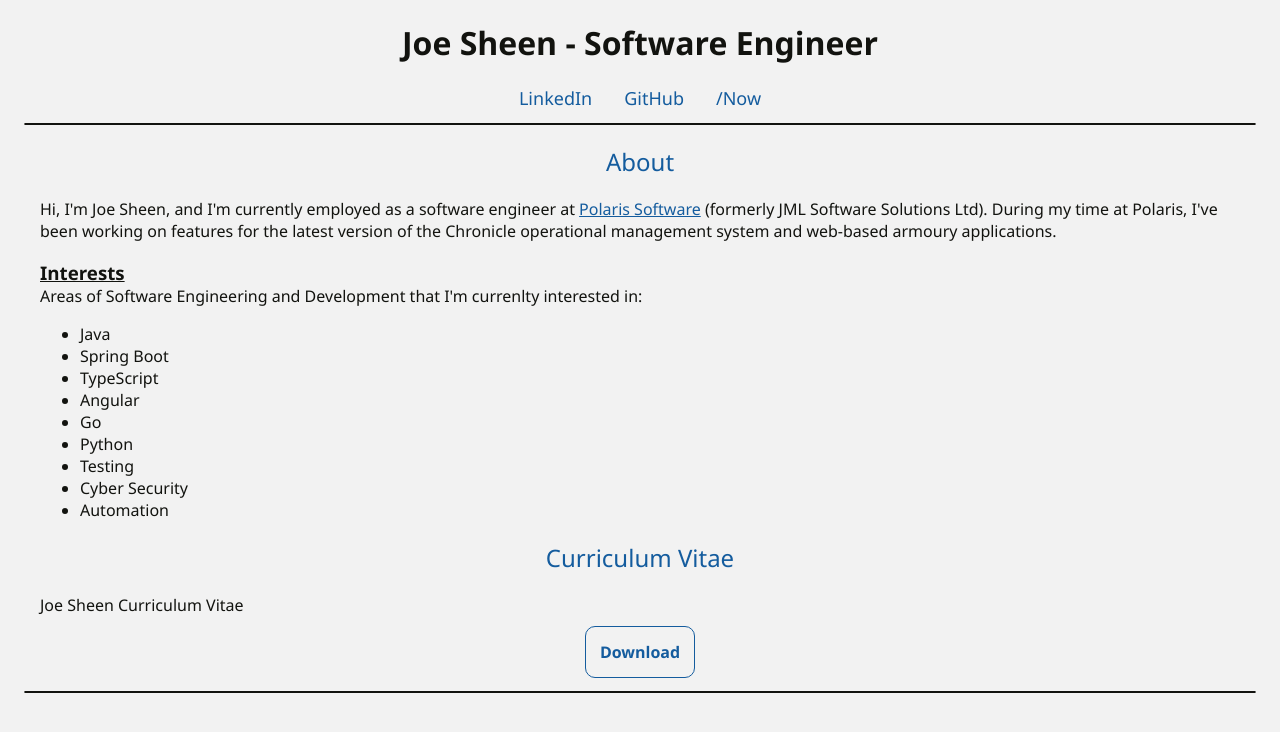
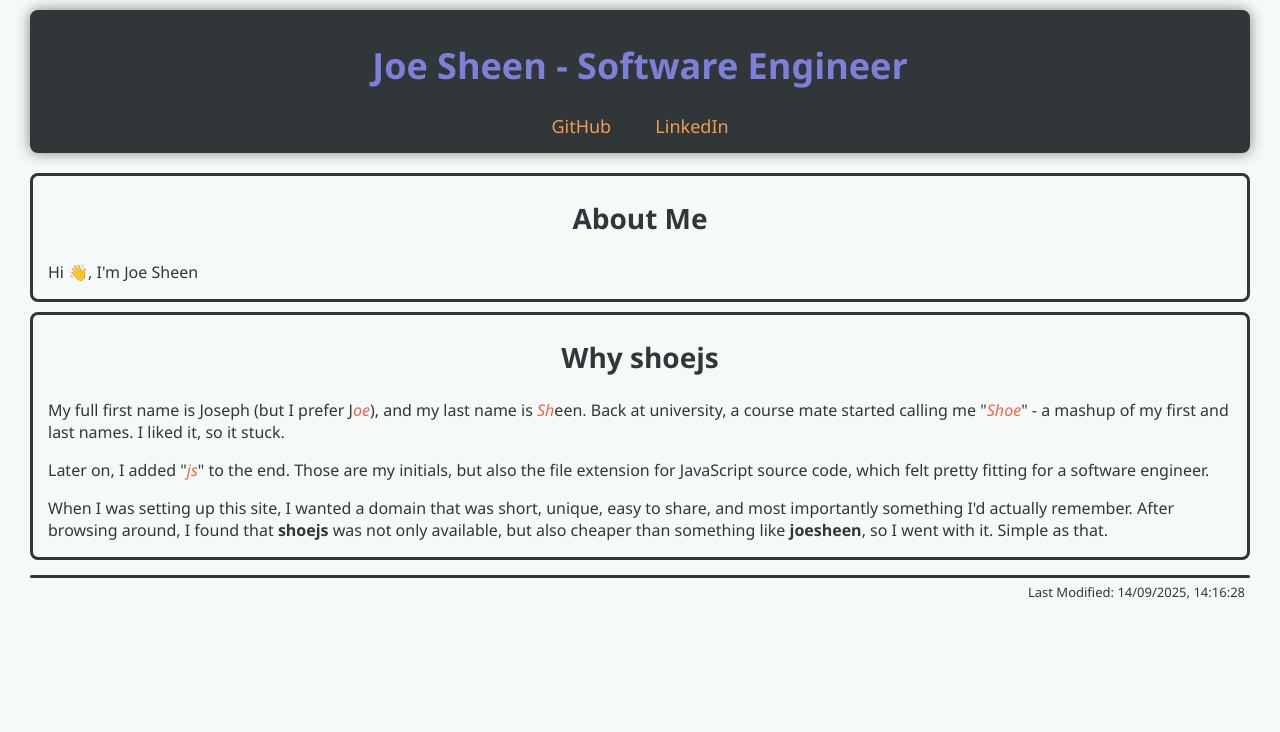
Before and after one commit to JoeSheen/JoeSheen.github.io, an Astro site: page / in a window 1280 px wide. Built offline with nearby package versions, Linux system fonts and the light colour scheme; Astro itself is replaced by a stand-in of ours.

Commit message:
Updated styling and general site layout

```diff
--- a/src/components/Navigation.astro
+++ b/src/components/Navigation.astro
@@ -1,58 +1,56 @@
 ---
 interface Props {
-    link: string
-    label: string
+  title?: string;
+  link: string;
+  label: string;
 }
-const { link, label } = Astro.props
+
+const { title, link, label } = Astro.props;
+
+const defaultTitle = "Joe Sheen - Software Engineer";
 ---
 
 <div class="navbar-container">
-    <div class="title">
-        <h1>Joe Sheen - Software Engineer</h1>
-    </div>
-    <nav class="navbar">
-        <div class="navbar-links">
-            <ul>
-                <li>
-                    <a href="https://www.linkedin.com/in/joe-sheen-3a2146172/" target="_blank">
-                        LinkedIn
-                    </a>
-                </li>
-                <li>
-                    <a href="https://github.com/JoeSheen" target="_blank">
-                        GitHub
-                    </a>
-                </li>
-                <li>
-                    <a href={ link }>
-                        { label }
-                    </a>
-                </li>
-            </ul>
-        </div>
+  <h1>
+    {
+      () => {
+        if (title === undefined) {
+          return defaultTitle;
+        } else {
+          return title;
+        }
+      }
+    }
+  </h1>
+  <nav>
+    <a href="https://github.com/JoeSheen" target="_blank">GitHub</a>
+    <a href="https://www.linkedin.com/in/joe-sheen-3a2146172/" target="_blank"
+      >LinkedIn</a
+    >
+    <!--a href={link}>{label}</a-->
   </nav>
 </div>
+
 <style>
-    .title, .navbar {
+  .navbar-container {
     text-align: center;
+    box-shadow: 0 0 0.875rem 0 rgba(15, 17, 17, 0.5);
+    border-radius: 0.5rem;
+    padding-top: 7px;
+    padding-bottom: 15px;
+    background-color: var(--onyx);
+    color: var(--tropical-indigo);
   }
 
-    .navbar ul {
-        display: inline-block;
-        list-style-type: none;
-        margin: 0;
-        padding: 0;
-        overflow: hidden;
-    }
-
-    .navbar li {
-        float: left;
-    }
-
-    .navbar li a {
-        padding: 16px;
+  a {
+    padding: 20px;
     text-decoration: none;
     font-weight: 500;
     font-size: 18px;
+    color: var(--sandy-brown);
+  }
+
+  a:hover {
+    color: var(--tomato);
   }
 </style>
--- a/src/layouts/Layout.astro
+++ b/src/layouts/Layout.astro
@@ -1,66 +1,65 @@
----
 ---
 
-<!DOCTYPE html>
-<html lang="en-gb">
+---
+
+<!doctype html>
+<html lang="en-GB">
   <head>
-		<meta charset="UTF-8" />
-		<meta name="viewport" content="width=device-width, initial-scale=1, maximum-scale=1"/>
-		<meta name="generator" content={ Astro.generator } />
-		<meta name="description" content=""/>
-		<title>shoe.js</title>
-		<!-- <link rel="icon" type="image/svg+xml" href="/favicon.svg" /> -->
+    <meta charset="utf-8" />
+    <!--link rel="icon" type="image/svg+xml" href="/favicon.svg" /-->
+    <meta name="viewport" content="width=device-width" />
+    <meta name="generator" content={Astro.generator} />
+    <title>shoejs</title>
   </head>
   <body>
     <slot />
   </body>
-</html>
-
   <style is:global>
     :root {
-		--white-smoke: #F2F2F2;
-		--night: #12130F;
-		--lapis-lazuli: #145C9E;
-		--munsell-blue: #1B9AAA;
-		--malachite: #04E752;
+      /* colours */
+      --seasalt: #f6f9f9;
+      --onyx: #313638;
+      --sandy-brown: #f09d51;
+      --tomato: #f06543;
+      --tropical-indigo: #7d80da;
+      /* font */
+      --font-size-h1: 2.25rem; /* 36px */
+      --font-size-h2: 1.75rem; /* 28px */
+      --font-size-h3: 1.375rem; /* 22px */
+      --font-size-body: 1rem; /* 16px */
     }
 
     body {
-		background-color: var(--white-smoke);
-		color: var(--night);
-		font-family:'Segoe UI', Tahoma, Geneva, Verdana, sans-serif;
+      background-color: var(--seasalt);
+      color: var(--onyx);
+      font-family: "Segoe UI", Tahoma, Geneva, Verdana, sans-serif;
+      margin: 10px 30px;
+      font-size: var(--font-size-body);
+    }
+
+    a {
+      color: var(--tomato);
+      text-decoration: none;
+    }
+
+    a:hover {
+      color: var(--tropical-indigo);
+      text-decoration: underline;
+    }
+
+    h1 {
+      font-size: var(--font-size-h1);
     }
 
     h2 {
       text-align: center;
-		color: var(--lapis-lazuli);
-		font-weight: 500;
+      font-size: var(--font-size-h2);
     }
 
     h3 {
       text-decoration: underline;
-		margin-bottom: 0;
-	}
-
-	a {
-		color: var(--lapis-lazuli);
-	}
-
-	div {
-		padding: 0 0.5rem 0 0.5rem;
-	}
-
-	p {
-		margin-top: 0;
-	}
-
-	a:hover {
-		color: var(--malachite);
-		text-decoration: none;
-	}
-
-	.horizontal {
-		border: .15px solid var(--night);
-		border-radius: 20px;
+      margin-bottom: -12px;
+      font-size: var(--font-size-h3);
     }
   </style>
+</html>
--- a/src/pages/index.astro
+++ b/src/pages/index.astro
@@ -1,81 +1,155 @@
 ---
-import Layout from "../layouts/Layout.astro"
-import Navigation from "../components/Navigation.astro"
+import Navigation from "../components/Navigation.astro";
+import Layout from "../layouts/Layout.astro";
+
+const lastModifiedDate = new Date().toLocaleString("en-GB");
 ---
 
 <Layout>
-	<div class="content-container">
-		<Navigation label="/Now" link="/now/"/>
+  <div class="sticky-nav" -->
+    <Navigation label="/Now" link="/now" />
+  </div>
   <div class="content-wrapper">
-			<hr class="horizontal" />
-			<div class="about-container">
-				<h2>About</h2>
-				<div class="about-text">
+    <div class="content-section">
+      <div class="about-me section-syle">
+        <h2>About Me</h2>
+        <p>Hi 👋, I'm Joe Sheen</p>
+        <!--p>
+          Hi 👋, I'm Joe Sheen, a Software Engineer with a passion for building
+          ....
+        </p>
         <p>
-						Hi, I'm Joe Sheen, and I'm currently employed as a software engineer at <a href="https://polarissoftware.com/" target="_blank">Polaris Software</a> (formerly JML Software Solutions Ltd).
-						During my time at Polaris, I've been working on features for the latest version of the Chronicle operational management system and web-based armoury applications.
+          Hi 👋, I'm Joe Sheen, a Software Engineer with a passion for building
+          clean, efficient, and scalable software systems. During my profetional
+          career I have worked on a full-stack web application, and am currently
+          working on an internal tool for...
+        </p-->
+        <!--div class="button-wrapper">
+          <a href="/joseph_sheen_curriculum_vitae.pdf" target="_blank">
+            <button class="cv-button">📄 View My CV</button>
+          </a>
+        </div-->
+      </div>
+      <!--div class="now section-syle">
+        <h2>/Now</h2>
+        <p>
+          This section of the page was inspired by Derek Sivers's article The
+          /Now page movement and the community that has embraced the idea of
+          including a now page on their personal websites and blogs. The purpose
+          of this page is to show what I'm focused on (in no particular order)
+          at this point in my life and will be updated over time.
+        </p>
+      </div-->
+      <div class="why-shoejs section-syle">
+        <h2>Why shoejs</h2>
+        <p>
+          My full first name is Joseph (but I prefer J<span class="name-span"
+            >oe</span
+          >), and my last name is <span class="name-span">Sh</span>een. Back at
+          university, a course mate started calling me "<span class="name-span"
+            >Shoe</span
+          >" - a mashup of my first and last names. I liked it, so it stuck.
+        </p>
+        <p>
+          Later on, I added "<span class="name-span">js</span>" to the end.
+          Those are my initials, but also the file extension for JavaScript
+          source code, which felt pretty fitting for a software engineer.
+        </p>
+        <p>
+          When I was setting up this site, I wanted a domain that was short,
+          unique, easy to share, and most importantly something I'd actually
+          remember. After browsing around, I found that <strong>shoejs</strong> was
+          not only available, but also cheaper than something like <strong
+            >joesheen</strong
+          >, so I went with it. Simple as that.
         </p>
       </div>
-				<div class="about-image">
-					<!-- Image will go here -->
     </div>
-				<div class="interests">
-					<h3>Interests</h3>
-					<p>Areas of Software Engineering and Development that I'm currenlty interested in:</p>
-					<ul>
-						<li>Java</li>
-						<li>Spring Boot</li>
-						<li>TypeScript</li>
-						<li>Angular</li>
-						<li>Go</li>
-						<li>Python</li>
-						<li>Testing</li>
-						<li>Cyber Security</li>
-						<li>Automation</li>
-					</ul>
-				</div>
-				<!--div class="shoejs">
-					<h3>Why shoejs?</h3>
-				</div-->
-			</div>
-			<div class="cv-container">
-				<h2>Curriculum Vitae</h2>
-				<div class="cv-wrapper">
-					<object type="application/pdf" data="/curriculumVitae.pdf" title="Curriculum Vitae" aria-label="Curriculum Vitae Viewer" aria-labelledby="curriculum-vitae pdf">
-						Joe Sheen Curriculum Vitae
-					</object>
-					<div class="download-link">
-						<a href="/curriculumVitae.pdf" download="JoeSheenCV.pdf">
-							Download
-						</a>
-					</div>
-				</div>
-			</div>
-			<hr class="horizontal" />
+    <hr class="horizontal-line" />
+    <div class="date-modified">
+      <span
+        >Last Modified:
+        <span>{lastModifiedDate}</span>
+      </span>
     </div>
   </div>
 </Layout>
 
 <style>
-	object {
-		min-height:100vh;
-		width:100%
+  .sticky-nav {
+    position: sticky;
+    top: 0;
+    z-index: 1000;
   }
 
-	.download-link {
-		text-align: center;
-		padding: 25px 0 20px 0;
+  .section-syle {
+    border: solid;
+    border-radius: 0.5rem;
+    border-color: var(--onyx);
   }
 
-	.download-link a {
-		font-weight:700;
-		text-decoration: none;
-		border: 1px solid var(--lapis-lazuli);
-		border-radius: 10px;
-		padding: 14px;
+  .section-syle p {
+    padding: 0 15px 0 15px;
   }
 
-	.download-link a:hover {
-		border: 1px solid var(--malachite);
+  .about-me {
+    margin-top: 20px;
+  }
+
+  .button-wrapper {
+    margin: 0 auto;
+    width: fit-content;
+    padding-bottom: 10px;
+  }
+
+  .cv-button {
+    background-color: var(--onyx);
+    color: var(--sandy-brown);
+    border: none;
+    padding: 12px 24px;
+    font-size: 16px;
+    border-radius: 8px;
+    cursor: pointer;
+    display: inline-flex;
+    align-items: center;
+    gap: 8px;
+    transition:
+      background-color 0.3s ease,
+      transform 0.2s ease;
+    font-family: "Segoe UI", Tahoma, Geneva, Verdana, sans-serif;
+    box-shadow: 0 4px 6px rgba(0, 0, 0, 0.1);
+  }
+
+  .cv-button:hover {
+    background-color: var(--sandy-brown);
+    color: var(--onyx);
+    transform: translateY(-2px);
+  }
+
+  .now {
+    margin-top: 10px;
+  }
+
+  .why-shoejs {
+    margin-top: 10px;
+  }
+
+  .name-span {
+    font-style: italic;
+    color: var(--tomato);
+  }
+
+  .horizontal-line {
+    border: none;
+    border-radius: 8px;
+    height: 3px;
+    background-color: var(--onyx);
+    margin: 15px auto 5px auto;
+  }
+
+  .date-modified {
+    text-align: right;
+    padding-right: 5px;
+    font-size: small;
   }
 </style>
```
Also changed, not shown: 3 other files. Lines whose indentation alone changed are shown as unchanged.
